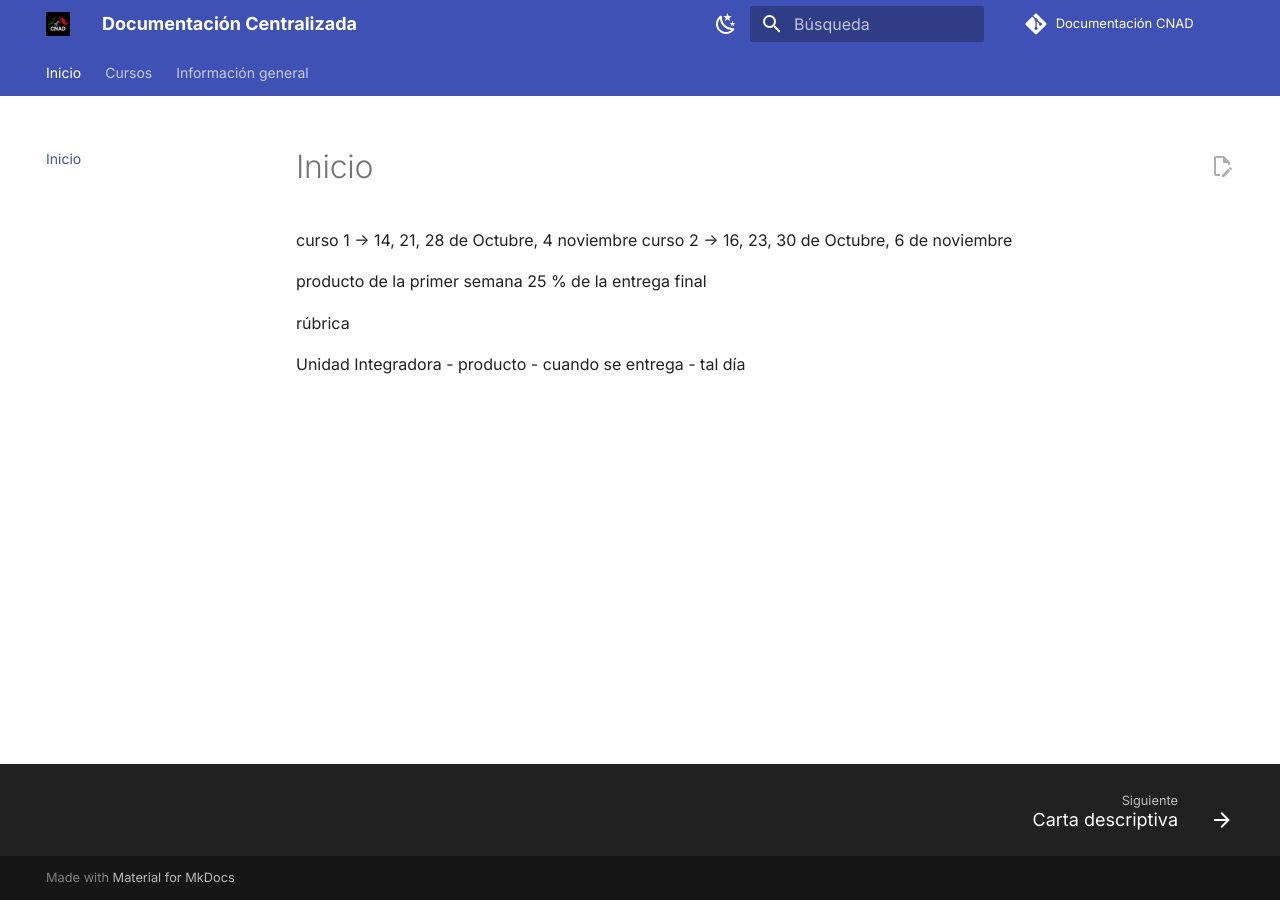
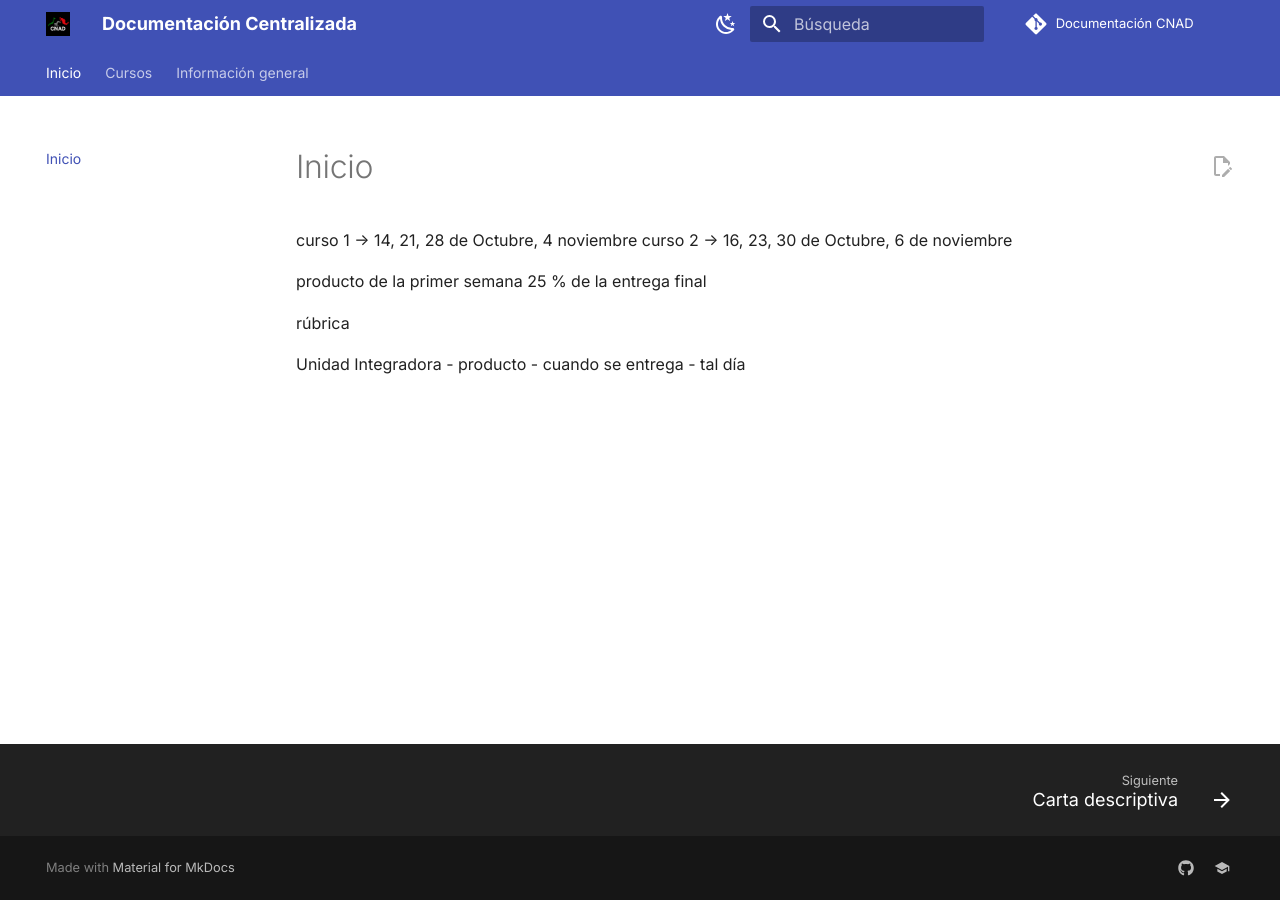
Before and after one commit to CNAD-TAM/cnad-docs, an MkDocs documentation site: the page built from docs/index.md, in a window 1280 px wide. Built offline with MkDocs 1.6.1 and Material for MkDocs 9.7.7, drawn with Linux system fonts in a browser that asks for light colours; comment, search, counter and statistics services are not loaded.

Commit message:
Dev (#3)
* ci-cd: github pages

* ci-cd: add module-4 in agile

* ci-cd: bugfix dependencies

```diff
--- a/mkdocs.yml
+++ b/mkdocs.yml
@@ -89,7 +89,48 @@
 
 
 markdown_extensions:
+  - admonition
+  - abbr
   - attr_list
+  - def_list
+  - footnotes
+  - toc:
+      permalink: true
+  - pymdownx.highlight:
+      anchor_linenums: true
+      line_spans: __span
+      pygments_lang_class: true
+  - pymdownx.superfences:
+      custom_fences:
+        - name: mermaid
+          class: mermaid
+          format: !!python/name:mermaid2.fence_mermaid_custom
+  - pymdownx.arithmatex:
+      generic: true
+  - pymdownx.details
+  - pymdownx.tabbed:
+      alternate_style: true
+  - pymdownx.emoji:
+      emoji_index: !!python/name:material.extensions.emoji.twemoji
+      emoji_generator: !!python/name:material.extensions.emoji.to_svg
+  - pymdownx.snippets
+  - pymdownx.keys
+  - pymdownx.caret
+  - pymdownx.mark
+
+extra:
+  homepage: https://docs.cnad.dev
+  social:
+    - icon: fontawesome/brands/github
+      link: https://github.com/CNAD-TAM
+      name: GitHub • CNAD-TAM
+    - icon: material/school
+      link: https://cnadnoreste.edu.mx/
+      name: CNAD Noreste
+  consent:            # opcional: banner de consentimiento sencillo (Analytics)
+    title: Cookies & Privacy
+    description: We use cookies only to analyze traffic and improve documentation.
+
 
 extra_javascript:
   - assets/repo-target-blank.js
```
Also changed, not shown: requirements.txt (+29 -1 lines).
